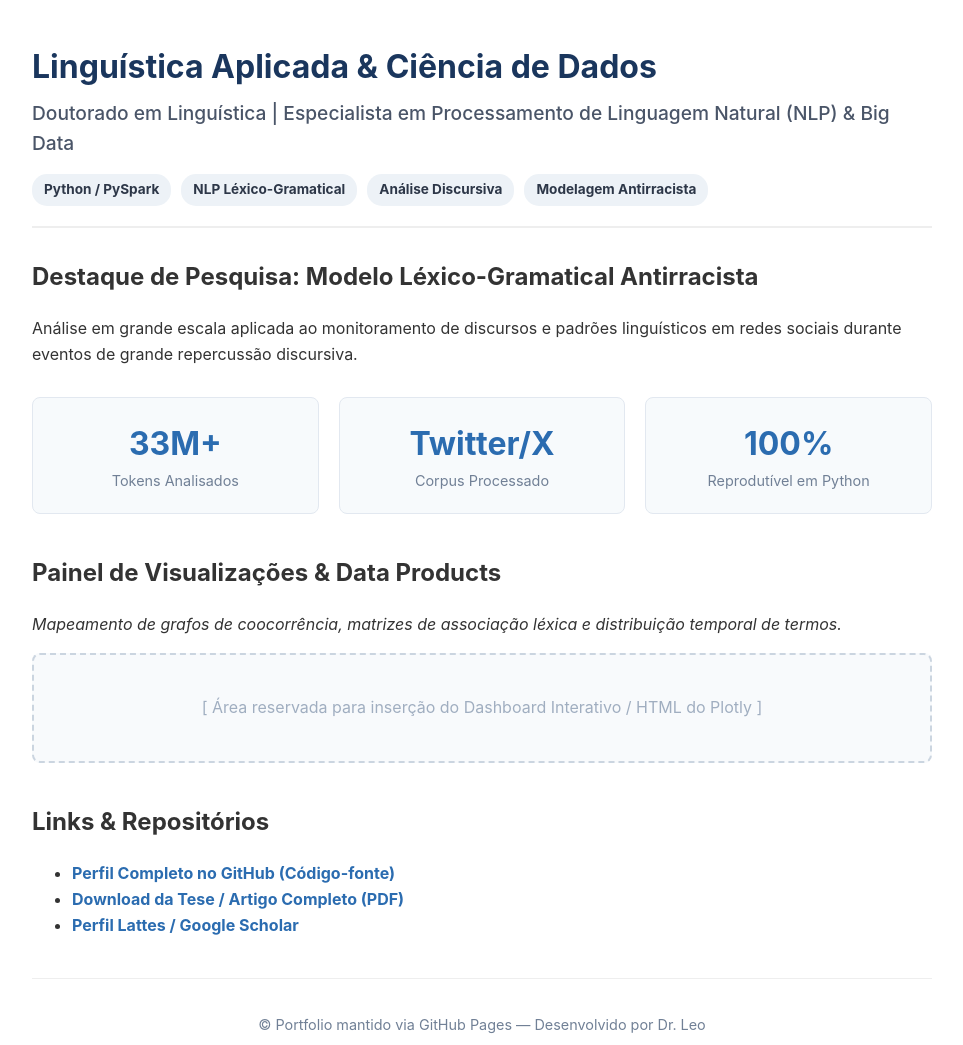
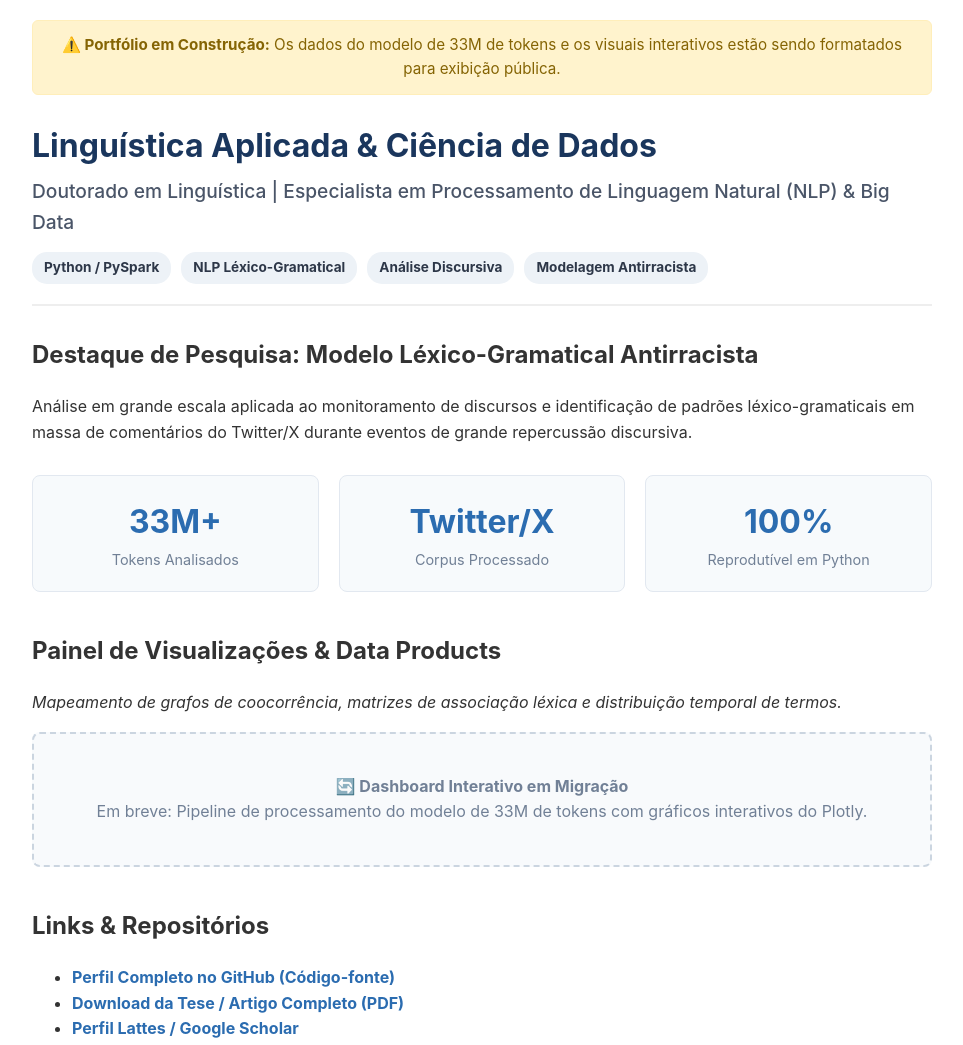
Before and after one commit to Leo4US/leo4us.github.io, a plain HTML site: page index.html in a window 1280 px wide. Shown: the top 1045 px of the page, without its empty margins (158-1121 px from the left). Drawn offline with Linux system fonts and the light colour scheme.

Commit message:
Update index.html
em construção...

```diff
--- a/index.html
+++ b/index.html
@@ -9,19 +9,24 @@
         header { border-bottom: 2px solid #eee; padding-bottom: 20px; margin-bottom: 30px; }
         h1 { color: #1a365d; margin-bottom: 5px; }
         .subtitle { font-size: 1.2em; color: #4a5568; font-weight: 500; }
-        .badge-container { display: flex; gap: 10px; margin-top: 15px; }
+        .badge-container { display: flex; gap: 10px; margin-top: 15px; flex-wrap: wrap; }
         .badge { background: #edf2f7; padding: 5px 12px; border-radius: 15px; font-size: 0.85em; font-weight: bold; color: #2d3748; }
         .metrics-grid { display: grid; grid-template-columns: repeat(auto-fit, minmax(200px, 1fr)); gap: 20px; margin: 30px 0; }
         .card { background: #f7fafc; border: 1px solid #e2e8f0; border-radius: 8px; padding: 20px; text-align: center; }
         .card-number { font-size: 2em; font-weight: bold; color: #2b6cb0; }
         .card-label { font-size: 0.9em; color: #718096; }
         .section { margin-bottom: 40px; }
-        .placeholder-box { background: #f8fafc; border: 2px dashed #cbd5e0; padding: 40px; text-align: center; color: #a0aec0; border-radius: 8px; margin-top: 15px; }
+        .placeholder-box { background: #f8fafc; border: 2px dashed #cbd5e0; padding: 40px; text-align: center; color: #718096; border-radius: 8px; margin-top: 15px; }
         footer { border-top: 1px solid #eee; padding-top: 20px; text-align: center; font-size: 0.9em; color: #718096; }
         a { color: #2b6cb0; text-decoration: none; font-weight: bold; }
     </style>
 </head>
 <body>
+
+    <!-- BANNER DE STATUS DO PORTFÓLIO -->
+    <div style="background-color: #fff3cd; color: #856404; border: 1px solid #ffeeba; padding: 12px 20px; border-radius: 6px; margin-bottom: 25px; text-align: center; font-size: 0.95em;">
+        <strong>⚠️ Portfólio em Construção:</strong> Os dados do modelo de 33M de tokens e os visuais interativos estão sendo formatados para exibição pública.
+    </div>
 
     <header>
         <h1>Linguística Aplicada & Ciência de Dados</h1>
@@ -36,7 +41,7 @@
 
     <div class="section">
         <h2>Destaque de Pesquisa: Modelo Léxico-Gramatical Antirracista</h2>
-        <p>Análise em grande escala aplicada ao monitoramento de discursos e padrões linguísticos em redes sociais durante eventos de grande repercussão discursiva.</p>
+        <p>Análise em grande escala aplicada ao monitoramento de discursos e identificação de padrões léxico-gramaticais em massa de comentários do Twitter/X durante eventos de grande repercussão discursiva.</p>
 
         <div class="metrics-grid">
             <div class="card">
@@ -58,9 +63,9 @@
         <h2>Painel de Visualizações & Data Products</h2>
         <p><em>Mapeamento de grafos de coocorrência, matrizes de associação léxica e distribuição temporal de termos.</em></p>
 
-        <!-- Espaço reservado para embutir os gráficos Plotly/Bokeh ou imagens em alta resolução -->
         <div class="placeholder-box">
-            [ Área reservada para inserção do Dashboard Interativo / HTML do Plotly ]
+            <strong>🔄 Dashboard Interativo em Migração</strong><br>
+            <span>Em breve: Pipeline de processamento do modelo de 33M de tokens com gráficos interativos do Plotly.</span>
         </div>
     </div>
 
```
